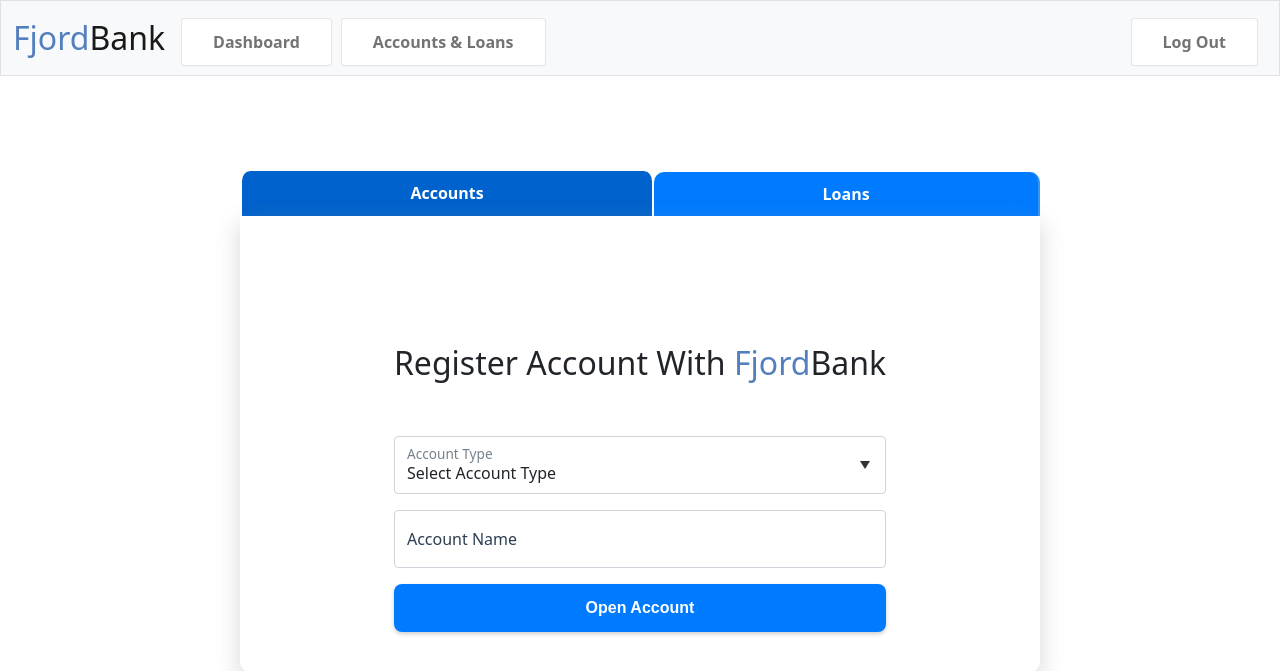
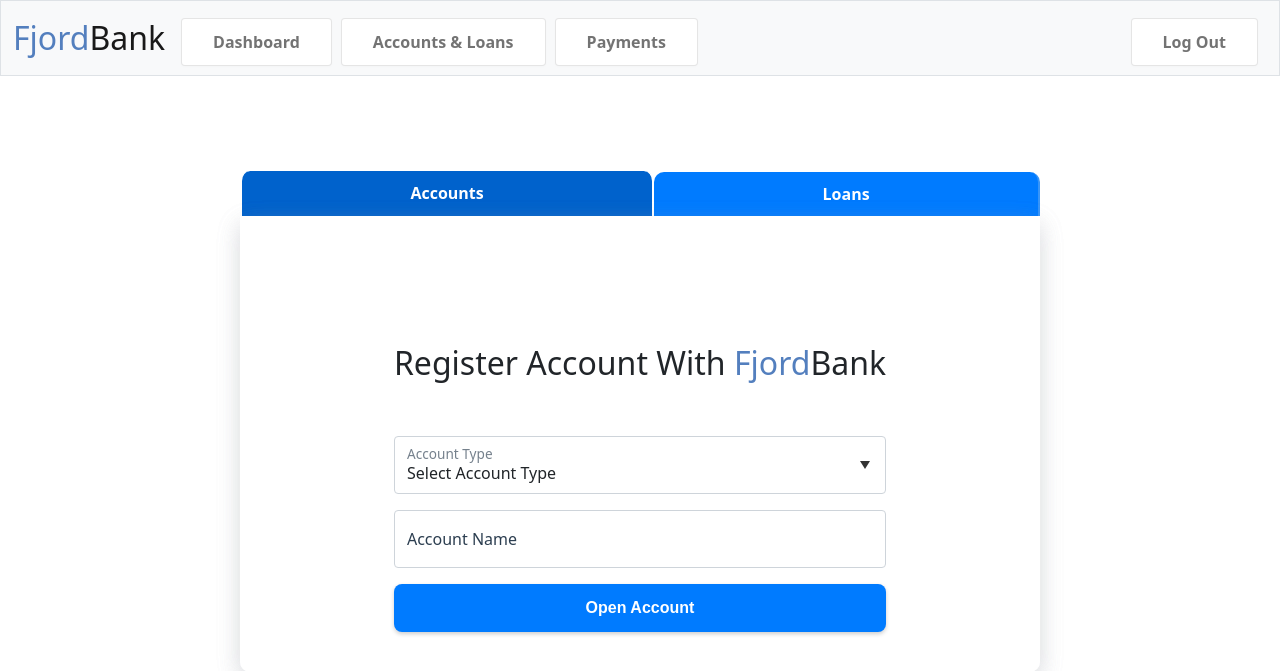
Before and after one commit to TeiturB/Fjordbank, a Flask app: page /accounts_and_loans in a window 1280 px wide. Shown: the top 671 px of the page. Run offline with Flask 2, Linux system fonts and the light colour scheme; a user stored in the database is signed in; some libraries are stand-ins or nearby versions.

Commit message:
feat: Add payment functionality

```diff
--- a/main.py
+++ b/main.py
@@ -480,8 +480,9 @@ def transactions():
         return render_template("transactions.html", accountnum=accountnum, accountname=accountname, registration_number=registration_number, transaction_list=transaction_list)
 
 
-@main.route("/transfer", methods=["GET", "POST"])
-def transfer():
+@main.route("/payments", methods=["GET", "POST"])
+def payments():
+    action = request.form.get("mode")
 
     if request.method == "POST":
         from_account = request.form.get("from_account")
@@ -505,22 +506,16 @@ def transfer():
 
         # Check the response status code
         if response.status_code == 200:
-            if mode == "deposit":
-                flash("Your deposit was successful")
-                return render_template('transfer.html')
-            elif mode == "transfer":
-                flash("Your transfer was successful")
-                return render_template('transfer.html')
-            elif mode == "withdraw":
-                flash("Your withdrawal was successful")
-                return render_template('transfer.html')
+            flash(f"Your {action} was successful")
+            return render_template('payments.html')
+
         else:
             flash("Error creating account: {}".format(response.text))
-            return render_template('transfer.html')
+            return render_template('payments.html')
 
     # If GET method
     else:
-        return render_template("transfer.html")
+        return render_template("payments.html")
 
 
 if __name__ == "__main__":
--- a/static/styles.css
+++ b/static/styles.css
@@ -335,6 +335,8 @@ table.icon-table {
 	text-align: left !important;
 }
 
+/* Accounts & Loans */
+
 .my-form {
   display: flex;
   flex-direction: column;
--- a/templates/layout.html
+++ b/templates/layout.html
@@ -35,6 +35,7 @@
 
                         {% if session["customer_id"] %}
                             <a href="/accounts_and_loans"><li class="nav-item"><a class="nav-link" href="/accounts_and_loans">Accounts & Loans</a></li></a>
+                            <a href="/payments"><li class="nav-item"><a class="nav-link" href="/payments">Payments</a></li></a>
 
                         {% endif %}
                         <!--{% if session["employee_id"] %}
```
Also changed, not shown: templates/payments.html (added), templates/transfer.html (deleted), 2 other files.
